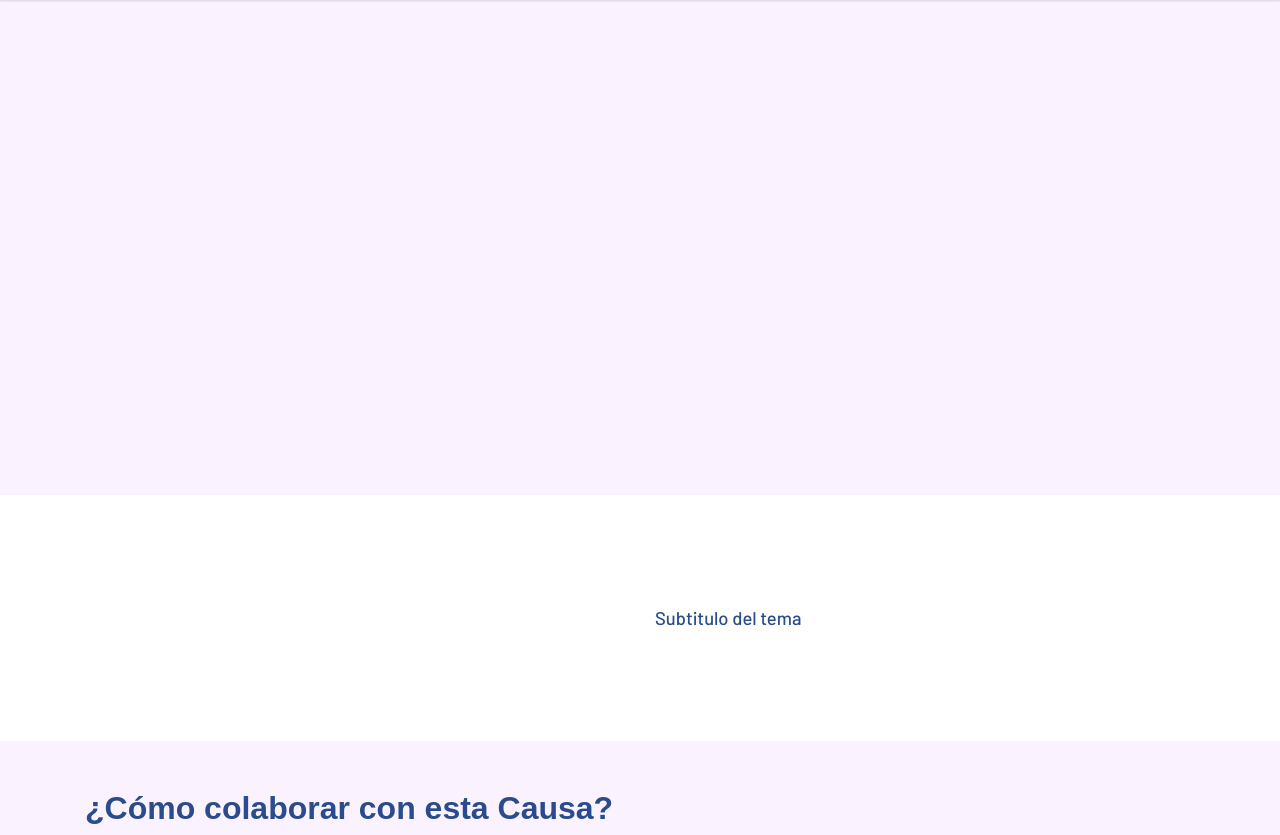
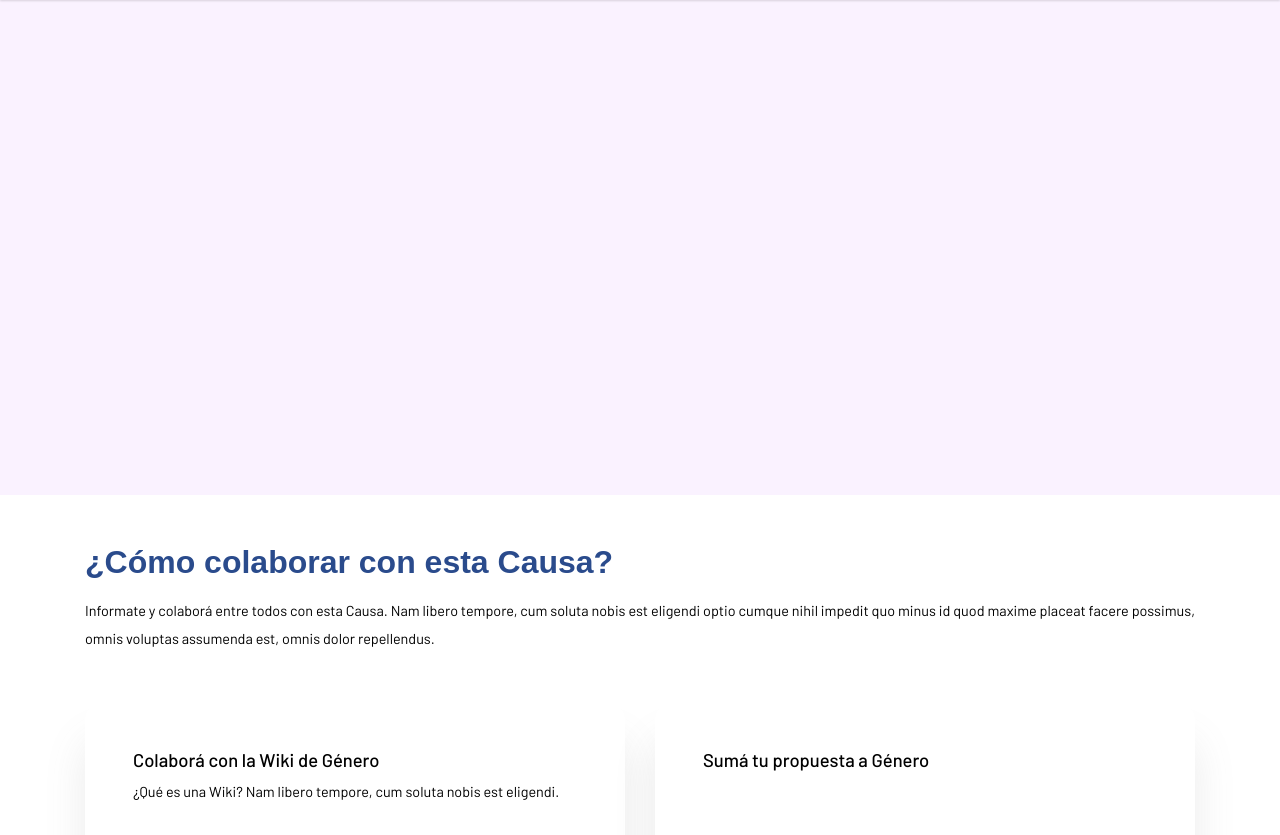
Before and after one commit to DemocraciaEnRed/webcausascomunes, a Flask app: template app/home/templates/causa.html in a window 1280 px wide. Shown: the part 391-1226 px from the top of the page. Run offline with Flask 2, Linux system fonts and the light colour scheme; the template is opened without the code that fills it, so the values that code supplies are empty; parts of the project's set-up code (start-up, migrations or seed data) failed here and were passed over; some libraries are stand-ins or nearby versions; some web fonts are replaced.

Commit message:
sacar secciones que no van, temporalmente, para este release

```diff
--- a/app/home/templates/causa.html
+++ b/app/home/templates/causa.html
@@ -18,19 +18,19 @@
     {% include 'causa_sections/causa_definicion.html' %}
 
     <!-- TEMA -->
-    {% include 'causa_sections/causa_tema.html' %}
+    {####### include 'causa_sections/causa_tema.html' #}
 
     <!-- COLABORAR -->
     {% include 'causa_sections/causa_colaborar.html' %}
 
     <!-- COMPROMISOS -->
-    {% include 'causa_sections/causa_compromisos.html' %}
+    {####### include 'causa_sections/causa_compromisos.html' #}
 
     <!-- WIKI -->
-    {% include 'causa_sections/causa_wiki.html' %}
+    {####### include 'causa_sections/causa_wiki.html' #}
 
     <!-- ACTIVÁ -->
-    {% include 'causa_sections/causa_activa.html' %}
+    {####### include 'causa_sections/causa_activa.html' #}
 
     <!-- SEGUIDORES -->
 <!--    {# include 'causa_sections/causa_seguidores.html' #}-->
--- a/app/home/templates/index.html
+++ b/app/home/templates/index.html
@@ -26,10 +26,10 @@
     {% include 'index_sections/index_wikis.html' %}
 
     <!-- CANDIDATES -->
-    {% include 'index_sections/index_candidates.html' %}
+    {######## include 'index_sections/index_candidates.html' #}
 
     <!-- NOVEDADES -->
-    {% include 'index_sections/index_novedades.html' %}
+    {######## include 'index_sections/index_novedades.html' #}
 
     <!-- GALERIA -->
     {% include 'index_sections/index_galeria.html' %}
--- a/app/home/templates/index_sections/index_eventos.html
+++ b/app/home/templates/index_sections/index_eventos.html
@@ -3,7 +3,7 @@
 <section id="eventos" class="eventos section jumbotron jumbotron-fluid py-md-5">
     <div class="container">
         <div class="row mt-5">
-            <div class="col-md-7 agenda">
+            <!--<div class="col-md-6 agenda">
                 <div class="card card-with-shadow">
                     <div class="card-body p-4 p-md-5">
                         <h5 class="card-title">{{dtextos.get('agenda')['titulo']}} {{dtextos.get('agenda')['subtitulo']}}</h5>
@@ -14,8 +14,8 @@
                         </ul>
                     </div>
                 </div>
-            </div>
-            <div class="col-md-5 mt-5 mt-md-0">
+            </div>-->
+            <div class="col-md-6 mt-5 mt-md-0">
                 <div class="card card-with-shadow text-center">
                     <div class="card-body p-4 p-md-5">
                         <h5 class="card-title">{{dtextos.get('correo')['titulo']}}</h5>
```
